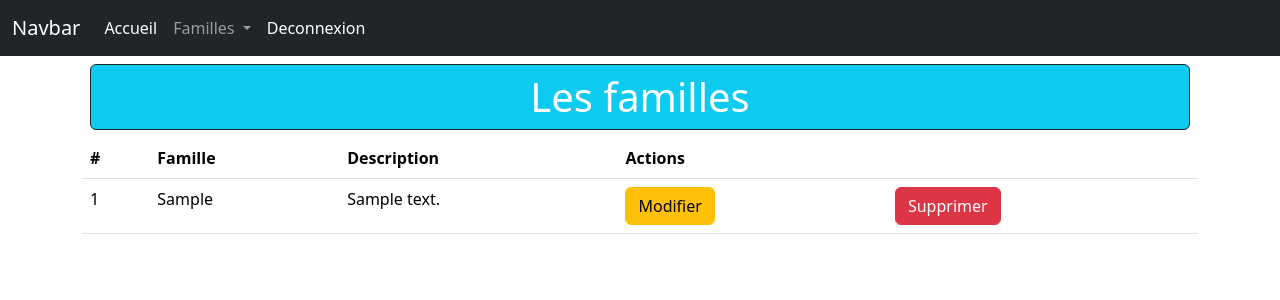
After one commit to yacdja/myzoo, a PHP site: template views/famillesVisualisation.view.php in a window 1280 px wide. The commit adds this page. Shown: the top 300 px of the page. Run offline with PHP 8.4, Linux system fonts and the light colour scheme; the template is opened without the code that fills it: most values are stand-ins (such as "Sample title", 1, 10 or a date in 2020); some libraries are stand-ins or nearby versions.

```diff
--- a/views/commons/menu.php
+++ b/views/commons/menu.php
@@ -19,13 +19,11 @@
 
                     <li class="nav-item dropdown">
                         <a class="nav-link dropdown-toggle" href="#" role="button" data-bs-toggle="dropdown" aria-expanded="false">
-                            Animaux
+                            Familles
                         </a>
                         <div class="dropdown-menu">
-                            <a class="dropdown-item" href="#">Action</a>
-                            <a class="dropdown-item" href="#">Another action</a>
-                            <div class="dropdown-divider"></div>
-                            <a class="dropdown-item" href="#">Something else here</a>
+                            <a class="dropdown-item" href="<?= URL ?>/back/familles/visualisation">Visualisation</a>
+                            <a class="dropdown-item" href="<?= URL ?>/back/familles/creation">Création</a>
                         </div>
                     </li>
                     <li class="nav-item">
--- /dev/null
+++ b/views/famillesVisualisation.view.php
@@ -0,0 +1,28 @@
+<?php ob_start(); ?>
+<table class="table">
+    <thead>
+        <tr>
+            <th scope="col">#</th>
+            <th scope="col">Famille</th>
+            <th scope="col">Description</th>
+            <th scope="col" colspan="2">Actions</th>
+        </tr>
+    </thead>
+    <tbody>
+        <?php foreach ($familles as $famille) : ?>
+            <tr>
+                <td><?= $famille['famille_id'] ?></td>
+                <td><?= $famille['famille_libelle'] ?></td>
+                <td><?= $famille['famille_description'] ?></td>
+                <td><button class="btn btn-warning">Modifier</button></td>
+                <td><button class="btn btn-danger">Supprimer</button></td>
+            </tr>
+        <?php endforeach; ?>
+
+    </tbody>
+</table>
+
+<?php
+$content = ob_get_clean();
+$titre = "Les familles";
+require "views/commons/template.php";
```
Also changed, not shown: controllers/back/familles.controller.php (added, +22 -0 lines), index.php (+18 -0 lines), models/back/familles.manager.php (added, +15 -0 lines).
